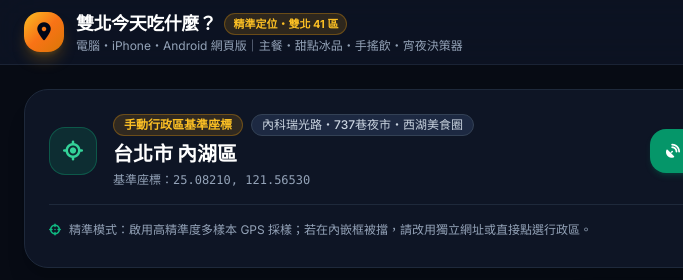
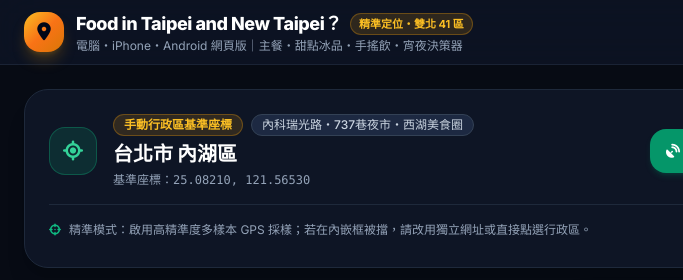
Before and after one commit to daibaozhuanshu-design/taipei-food-picker, a plain HTML site: page index.html in a window 1280 px wide. Shown: the top 280 px of the page, 0-683 px from the left. Drawn offline with nearby package versions, Linux system fonts and the light colour scheme.

Commit message:
Update index.html

```diff
--- a/index.html
+++ b/index.html
@@ -73,7 +73,7 @@
         </div>
         <div class="min-w-0">
           <div class="flex items-center gap-2">
-            <h1 class="text-base sm:text-lg font-extrabold tracking-tight text-slate-900 dark:text-white truncate">雙北今天吃什麼？</h1>
+            <h1 class="text-base sm:text-lg font-extrabold tracking-tight text-slate-900 dark:text-white truncate">Food in Taipei and New Taipei？</h1>
             <span class="hidden sm:inline-flex items-center px-2 py-0.5 rounded-full text-[11px] font-bold bg-brand-500/15 text-amber-700 dark:text-brand-400 border border-brand-500/30">
               精準定位・雙北 41 區
             </span>
```
